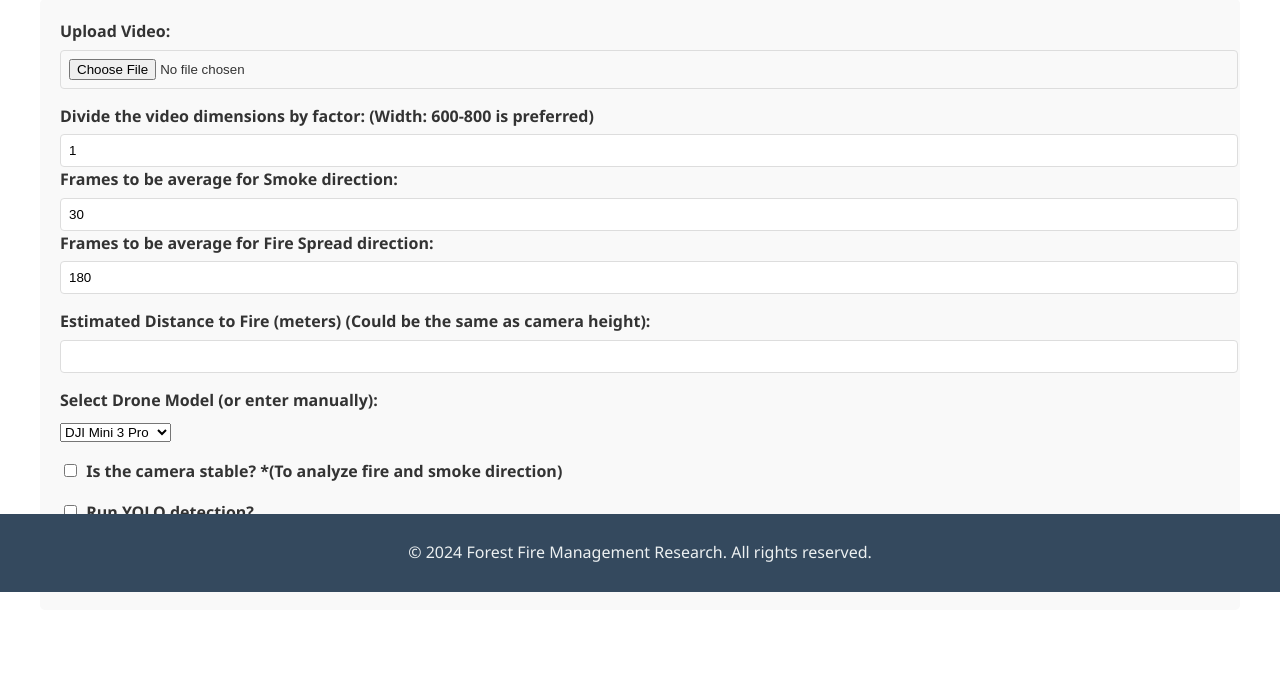
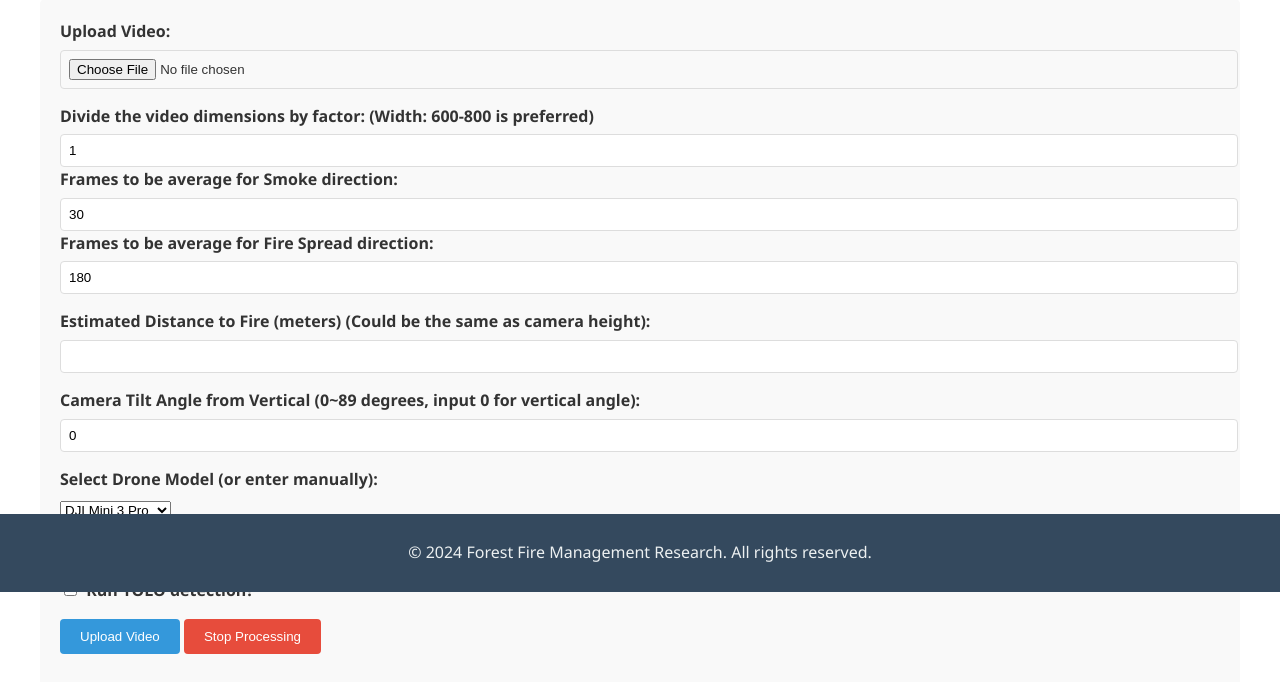
Before and after one commit to akdasUAF/ForestFireTracking, a Flask app: page /upload in a window 1280 px wide. Shown: the part 208-890 px from the top of the page. Run offline with Flask 3, Linux system fonts and the light colour scheme; some libraries are stand-ins or nearby versions.

Commit message:
Actual burned area calculation using tilted camera

```diff
--- a/srcVikas/code_web/app.py
+++ b/srcVikas/code_web/app.py
@@ -65,6 +65,7 @@ def handle_upload():
 
     # camera_height = float(request.form.get('cameraHeight', 15))  # Default to 15 m
     object_distance = float(request.form.get('objectDistance', 15))  # Default estimate to camera height
+    tilt_angle = float(request.form.get('tiltAngle', 0))  # default = 0 degrees (top-down)
     drone_model = request.form.get('droneModel')
     drone_specs = {
         "DJI_Mini_3": {"sensor_width": 9.6, "focal_length": 3.92},
@@ -83,7 +84,7 @@ def handle_upload():
     run_yolo_detection = request.form.get('runYolo') == 'on'
 
     if is_camera_stable and run_yolo_detection:
-        thread1 = Thread(target=process_stable_camera, args=(video_path, object_distance, sensor_width, focal_length))
+        thread1 = Thread(target=process_stable_camera, args=(video_path, object_distance, sensor_width, focal_length, tilt_angle))
         thread2 = Thread(target=process_yolo_detection, args=(video_path,))
         thread1.start()
         thread2.start()
@@ -93,7 +94,7 @@ def handle_upload():
 
         return jsonify({'result': "Video successfully processed"})
     elif is_camera_stable:
-        process_stable_camera(video_path, object_distance, sensor_width, focal_length)
+        process_stable_camera(video_path, object_distance, sensor_width, focal_length, tilt_angle)
         os.unlink(video_path)
 
         return jsonify({'result': "Video successfully processed"})
@@ -108,7 +109,7 @@ def handle_upload():
         return jsonify({'error': 'Error processing video'})
 
 
-def process_stable_camera(video_path, object_distance, sensor_width, focal_length):
+def process_stable_camera(video_path, object_distance, sensor_width, focal_length, tilt_angle):
     global size_factor
 
     cap = cv2.VideoCapture(video_path)
@@ -150,7 +151,7 @@ def process_stable_camera(video_path, object_distance, sensor_width, focal_lengt
         _, fire_mask = cv2.threshold(fire_mask, 127, 255, cv2.THRESH_BINARY)
         fire_mask = fire_mask.astype(np.uint8)
 
-        area, new_area_frame, processed_frame, end_point = fire_flow(fire_mask, area_frame, fireX, fireY, processed_frame, mFrames, object_distance, frame_width, sensor_width, focal_length)
+        area, new_area_frame, processed_frame, end_point = fire_flow(fire_mask, area_frame, fireX, fireY, processed_frame, mFrames, object_distance, frame_width, sensor_width, focal_length, tilt_angle)
         area_frame = new_area_frame
 
         if end_point != None:
--- a/srcVikas/code_web/templates/upload.html
+++ b/srcVikas/code_web/templates/upload.html
@@ -68,6 +68,10 @@
           <label for="objectDistance">Estimated Distance to Fire (meters) (Could be the same as camera height):</label>
           <input type="number" id="objectDistance" name="objectDistance" value="" min="0.1" step="0.1" />
         </div>
+        <div class="form-group">
+          <label for="tiltAngle">Camera Tilt Angle from Vertical (0~89 degrees, input 0 for vertical angle):</label>
+          <input type="number" id="tiltAngle" name="tiltAngle" value="0" min="0" max="89" step="1" />
+        </div>
 
 
         <div class="form-group">
```
Also changed, not shown: srcVikas/code_web/fire_flow.py (+11 -6 lines).
